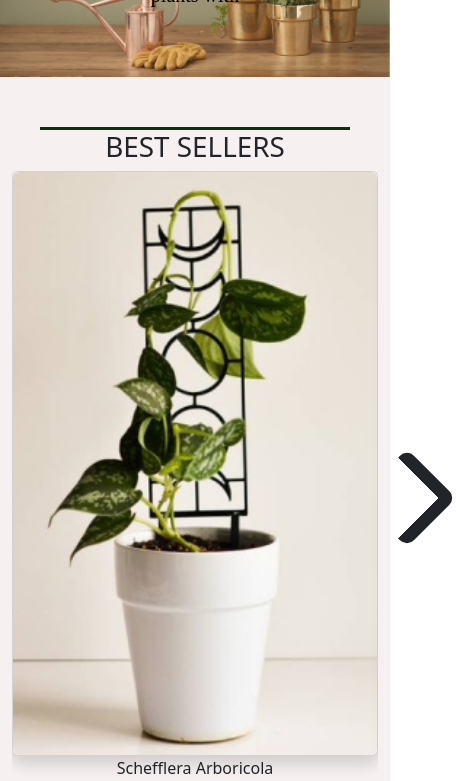
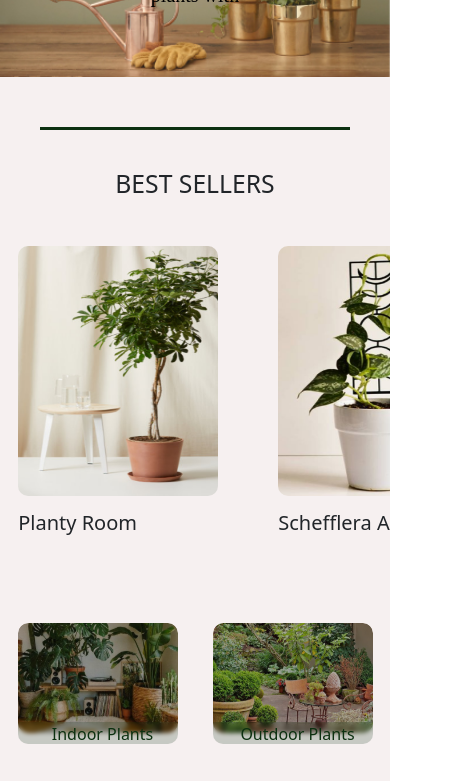
Before and after one commit to SkyBala/pinata-react, a React (Create React App) app: page /MainPage in a window 390 px wide. Shown: the part 1160-1941 px from the top of the page, 457 px wide, since content can reach past the window. Built offline with nearby package versions, Linux system fonts and the light colour scheme.

Commit message:
FirstSlider

```diff
--- a/src/pages/catologPages/mainCatalog/MainCatalog.module.css
+++ b/src/pages/catologPages/mainCatalog/MainCatalog.module.css
@@ -20,6 +20,7 @@
 .card{
     display: flex;
     flex-wrap: wrap;
+    flex-direction: column;
     justify-content: center;
     max-width: 30%;
     padding-bottom: 5%;
--- a/src/pages/mainPage/mainPageComponents/sliders/firstSlider/FirstSlider.css
+++ b/src/pages/mainPage/mainPageComponents/sliders/firstSlider/FirstSlider.css
@@ -35,3 +35,37 @@
   position: absolute;
   right: -52px;
 }
+
+
+
+.news{
+  padding-top: 10%;
+}
+.cards{
+  padding-top: 10%;
+}
+.card{
+  border: 0;
+  background: inherit;
+  display: flex;
+  flex-wrap: wrap;
+  width: 40%;
+  height: 100%;
+  text-align: left;
+}
+.card:first-of-type{
+  padding-left: 7%;
+}
+/* .card + .card{
+  margin-left: 50px;
+} */
+.cardImage{
+  border-radius: 10px;
+  width: 200px;
+  height: 250px;
+}
+.cardText{
+  padding-top: 12px;
+  font-size: 20px;
+  font-weight: 400;
+}
--- a/src/pages/mainPage/mainPageComponents/sliders/firstSlider/FirstSlider.js
+++ b/src/pages/mainPage/mainPageComponents/sliders/firstSlider/FirstSlider.js
@@ -1,6 +1,6 @@
 import React from "react";
 import { Swiper, SwiperSlide} from "swiper/react";
-import { FreeMode , Autoplay , Navigation } from "swiper";
+import { FreeMode , Autoplay , Navigation, Scrollbar} from "swiper";
 import 'swiper/css';
 import 'swiper/css/free-mode';
 import 'bootstrap/dist/css/bootstrap.min.css';
@@ -11,13 +11,19 @@ import { useRef } from "react";
 import img1 from './imgfirstSilder/img1.png'
 import img2 from './imgfirstSilder/img2.png'
 import img3 from './imgfirstSilder/img3.png'
+import { useMediaQuery } from "@mui/material";
+import Card from "../../../../catologPages/mobileCatalog/components/newsCardsWrapper/card/Card";
 
 const Carousel = () => {
     const swiperRef = useRef();
 }
 
 const FirstSlider = () => {
+    const isMobile = useMediaQuery('(min-width:401px)');
+
     return (
+      <>{
+        isMobile?
         <div className=" container  justify-content-center bg-cream slider-scroll-x" style={{minWidth: ''}}>
         <h1>BEST SELLERS</h1>
             <Swiper
@@ -88,7 +94,41 @@ const FirstSlider = () => {
 
         <div style={{cursor: 'pointer'}} className="arrows prev" onClick={() => Carousel.current?.slidePrev()}></div>
         <div  style={{cursor: 'pointer'}}className="arrows next" onClick={() => Carousel.current?.slideNext()}></div>
+  </div>:<div className="news">
+            <h2 className="news__title">BEST SELLERS</h2>
+
+            <div className="cards">
+                <Swiper
+                    modules={[Navigation]}
+                    spaceBetween={0}
+                    slidesPerView={1.5}
+                    loop={true}
+                    loopFillGroupWithBlank={true}
+                    >
+                    <SwiperSlide>
+                        <div className="card">
+                            <img className="cardImage" src={img1} alt="card-img" />
+                            <p className="cardText">Planty Room</p>
                         </div>
+                    </SwiperSlide>
+                    <SwiperSlide>
+                        <div className="card">
+                            <img className="cardImage" src={img2} alt="card-img" />
+                            <p className="cardText">Schefflera Arboricola</p>
+                        </div>
+                    </SwiperSlide>
+                    <SwiperSlide>
+                        <div className="card">
+                            <img className="cardImage" src={img3} alt="card-img" />
+                            <p className="cardText">Hoya Plant</p>
+                        </div>
+                    </SwiperSlide>
+                </Swiper>
+            </div>
+        </div>
+      }
+
+      </>
 
     )
 }
```
Also changed, not shown: src/pages/catologPages/mobileCatalog/news/News.js (line endings or trailing spaces). Lines whose indentation alone changed are shown as unchanged.
